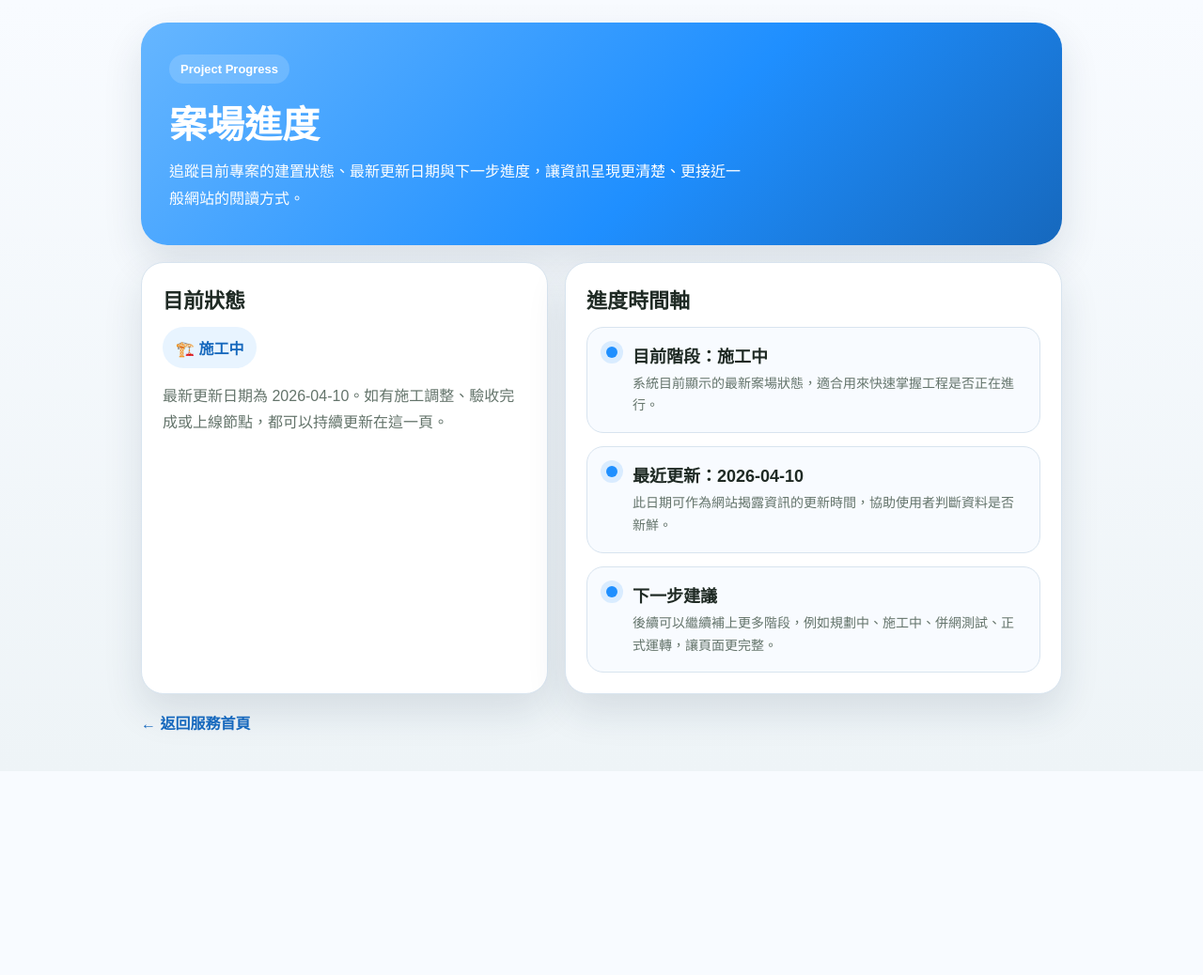
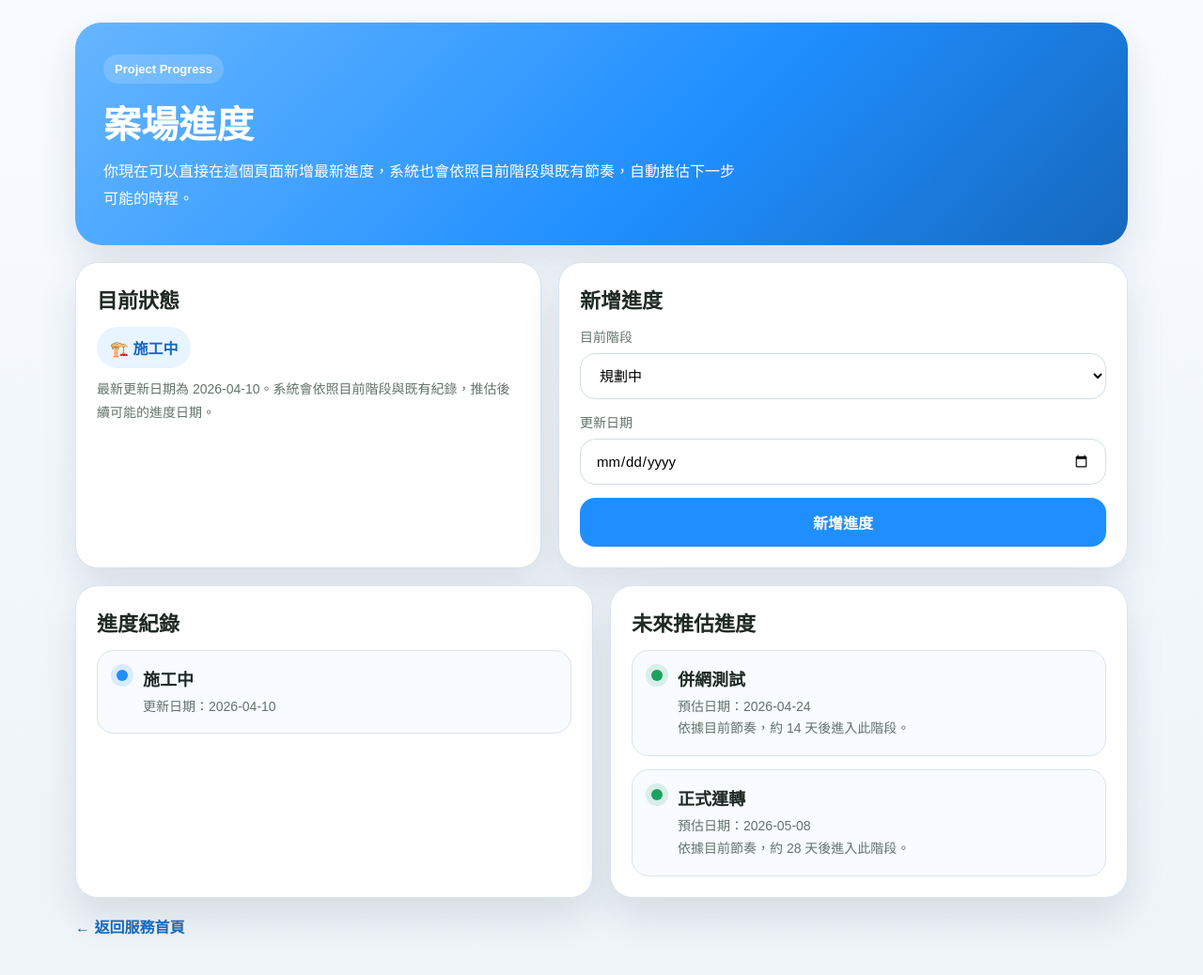
Before and after one commit to eric100108/citizen-power-line-bot, a Flask app: page /progress in a window 1280 px wide. Shown: the whole page at 94% size. Before the commit the page ends 783 px from the top, so only its background shows below. Run offline with Flask 3, Linux system fonts and the light colour scheme; data comes from the database, SQL or seed files in the repository.

Commit message:
Refactor app and enhance progress flow

```diff
--- a/app.py
+++ b/app.py
@@ -1,171 +1,15 @@
 import os
-import sqlite3
-import requests
-from flask import Flask, jsonify, request, render_template
+from flask import Flask, jsonify, redirect, render_template, request, url_for
+
+from calc_repo import get_share_rate
+from db import init_db
+from faq_repo import find_faq_answer, list_faqs
+from line_service import reply_faq_quick_reply, reply_line_message
+from progress_repo import create_progress, get_progress_records
+from progress_service import PROGRESS_STAGES, build_predicted_progress, parse_progress_date
 
 app = Flask(__name__)
 
-DB_NAME = "app.db"
-CHANNEL_ACCESS_TOKEN = os.environ.get("CHANNEL_ACCESS_TOKEN")
-
-
-def init_db():
-    conn = sqlite3.connect(DB_NAME)
-
-    conn.execute("""
-    CREATE TABLE IF NOT EXISTS faq_items (
-        id INTEGER PRIMARY KEY AUTOINCREMENT,
-        question TEXT NOT NULL,
-        answer TEXT NOT NULL
-    )
-    """)
-
-    conn.execute("""
-    CREATE TABLE IF NOT EXISTS progress_items (
-        id INTEGER PRIMARY KEY AUTOINCREMENT,
-        stage TEXT NOT NULL,
-        updated_at TEXT NOT NULL
-    )
-    """)
-
-    conn.execute("""
-    CREATE TABLE IF NOT EXISTS calculator_rules (
-        id INTEGER PRIMARY KEY AUTOINCREMENT,
-        rule_name TEXT NOT NULL,
-        value REAL NOT NULL
-    )
-    """)
-
-    cursor = conn.execute("SELECT COUNT(*) FROM calculator_rules")
-    count = cursor.fetchone()[0]
-    if count == 0:
-        conn.execute("""
-        INSERT INTO calculator_rules (rule_name, value)
-        VALUES (?, ?)
-        """, ("share_rate", 0.5))
-
-    cursor = conn.execute("SELECT COUNT(*) FROM faq_items")
-    count = cursor.fetchone()[0]
-    if count == 0:
-        conn.execute("""
-        INSERT INTO faq_items (question, answer)
-        VALUES (?, ?)
-        """, ("什麼是公民電廠？", "公民電廠是由民眾共同參與投資、共享綠能收益的模式。"))
-
-        conn.execute("""
-        INSERT INTO faq_items (question, answer)
-        VALUES (?, ?)
-        """, ("為什麼要推動公民電廠？", "希望讓更多人參與再生能源，提升在地永續與能源轉型。"))
-
-    cursor = conn.execute("SELECT COUNT(*) FROM progress_items")
-    count = cursor.fetchone()[0]
-    if count == 0:
-        conn.execute("""
-        INSERT INTO progress_items (stage, updated_at)
-        VALUES (?, ?)
-        """, ("施工中", "2026-04-10"))
-
-    conn.commit()
-    conn.close()
-
-
-def find_faq_answer(keyword):
-    conn = sqlite3.connect(DB_NAME)
-    conn.row_factory = sqlite3.Row
-
-    row = conn.execute("""
-        SELECT answer
-        FROM faq_items
-        WHERE question LIKE ? OR answer LIKE ?
-        LIMIT 1
-    """, (f"%{keyword}%", f"%{keyword}%")).fetchone()
-
-    conn.close()
-
-    if row:
-        return row["answer"]
-    return None
-
-
-def reply_line_message(reply_token, text):
-    if not CHANNEL_ACCESS_TOKEN:
-        print("ERROR: CHANNEL_ACCESS_TOKEN is missing")
-        return
-
-    headers = {
-        "Authorization": f"Bearer {CHANNEL_ACCESS_TOKEN}",
-        "Content-Type": "application/json"
-    }
-
-    body = {
-        "replyToken": reply_token,
-        "messages": [
-            {
-                "type": "text",
-                "text": text
-            }
-        ]
-    }
-
-    response = requests.post(
-        "https://api.line.me/v2/bot/message/reply",
-        headers=headers,
-        json=body,
-        timeout=10
-    )
-
-    print("LINE reply status:", response.status_code)
-    print("LINE reply body:", response.text)
-
-def reply_faq_quick_reply(reply_token):
-    if not CHANNEL_ACCESS_TOKEN:
-        print("ERROR: CHANNEL_ACCESS_TOKEN 未設定")
-        return
-
-    headers = {
-        "Authorization": f"Bearer {CHANNEL_ACCESS_TOKEN}",
-        "Content-Type": "application/json"
-    }
-
-    body = {
-        "replyToken": reply_token,
-        "messages": [
-            {
-                "type": "text",
-                "text": "請選擇想了解的問題：",
-                "quickReply": {
-                    "items": [
-                        {
-                            "type": "action",
-                            "action": {
-                                "type": "message",
-                                "label": "什麼是公民電廠？",
-                                "text": "什麼是公民電廠？"
-                            }
-                        },
-                        {
-                            "type": "action",
-                            "action": {
-                                "type": "message",
-                                "label": "為什麼要推動公民電廠？",
-                                "text": "為什麼要推動公民電廠？"
-                            }
-                        }
-                    ]
-                }
-            }
-        ]
-    }
-
-    response = requests.post(
-        "https://api.line.me/v2/bot/message/reply",
-        headers=headers,
-        json=body,
-        timeout=10
-    )
-
-    print("LINE quick reply status:", response.status_code)
-    print("LINE quick reply body:", response.text)
 
 @app.route("/menu")
 def menu():
@@ -175,7 +19,6 @@ def menu():
 @app.route("/webhook", methods=["POST"])
 def webhook():
     data = request.get_json(silent=True)
-
     print("=== webhook received ===")
     print(data)
 
@@ -192,7 +35,6 @@ def webhook():
 
         reply_token = event.get("replyToken")
         user_message = message.get("text", "").strip()
-
         if not reply_token or not user_message:
             continue
 
@@ -201,12 +43,7 @@ def webhook():
             continue
 
         answer = find_faq_answer(user_message)
-
-        if answer:
-            reply_text = answer
-        else:
-            reply_text = "查無相關 FAQ"
-
+        reply_text = answer if answer else "查無相關 FAQ，請輸入 FAQ 查看可選問題。"
         reply_line_message(reply_token, reply_text)
 
     return "OK", 200
@@ -217,52 +54,30 @@ def home():
     return jsonify({
         "status": "ok",
         "system": "citizen power line bot",
-        "version": "0.2",
+        "version": "0.5",
         "features": {
             "faq_all": "/faq",
             "faq_search": "/faq?keyword=公民電廠",
             "calc": "/calc?amount=10000",
             "progress": "/progress",
             "webhook": "/webhook",
-            "menu": "/menu"
-        }
+            "menu": "/menu",
+        },
     })
 
 
 @app.route("/faq")
 def faq():
     keyword = request.args.get("keyword", default="", type=str)
-
-    conn = sqlite3.connect(DB_NAME)
-    conn.row_factory = sqlite3.Row
-
-    if keyword:
-        rows = conn.execute("""
-            SELECT question, answer
-            FROM faq_items
-            WHERE question LIKE ? OR answer LIKE ?
-        """, (f"%{keyword}%", f"%{keyword}%")).fetchall()
-    else:
-        rows = conn.execute("""
-            SELECT question, answer
-            FROM faq_items
-        """).fetchall()
-
-    conn.close()
+    rows = list_faqs(keyword)
 
     if not rows:
-        return jsonify({
-            "message": "找不到相關 FAQ"
-        }), 404
+        return jsonify({"message": "找不到相關 FAQ"}), 404
 
-    result = []
-    for row in rows:
-        result.append({
-            "question": row["question"],
-            "answer": row["answer"]
-        })
-
-    return jsonify(result)
+    return jsonify([
+        {"question": row["question"], "answer": row["answer"]}
+        for row in rows
+    ])
 
 
 @app.route("/hello")
@@ -273,54 +88,49 @@ def hello():
 @app.route("/calc")
 def calc():
     amount = request.args.get("amount", default=10000, type=float)
+    share_rate = get_share_rate()
 
-    conn = sqlite3.connect(DB_NAME)
-    conn.row_factory = sqlite3.Row
-
-    row = conn.execute("""
-        SELECT value
-        FROM calculator_rules
-        WHERE rule_name = ?
-        LIMIT 1
-    """, ("share_rate",)).fetchone()
-
-    conn.close()
-
-    if row is None:
+    if share_rate is None:
         return "找不到投資試算規則", 404
 
-    share_rate = row["value"]
     estimated_return = amount * share_rate
-
     return render_template(
         "calc.html",
         amount=amount,
         share_rate=share_rate,
-        estimated_return=estimated_return
+        estimated_return=estimated_return,
     )
 
 
-@app.route("/progress")
+@app.route("/progress", methods=["GET", "POST"])
 def progress():
-    conn = sqlite3.connect(DB_NAME)
-    conn.row_factory = sqlite3.Row
+    if request.method == "POST":
+        stage = request.form.get("stage", "").strip()
+        updated_at = request.form.get("updated_at", "").strip()
 
-    row = conn.execute("""
-        SELECT stage, updated_at
-        FROM progress_items
-        ORDER BY id DESC
-        LIMIT 1
-    """).fetchone()
+        if stage not in PROGRESS_STAGES or not updated_at:
+            return redirect(url_for("progress", saved="0"))
 
-    conn.close()
+        try:
+            parse_progress_date(updated_at)
+        except ValueError:
+            return redirect(url_for("progress", saved="0"))
 
-    if row is None:
-        return "目前沒有案場進度資料", 404
+        create_progress(stage, updated_at)
+        return redirect(url_for("progress", saved="1"))
+
+    progress_rows = get_progress_records()
+    latest_record = progress_rows[0] if progress_rows else None
+    records_asc = list(reversed(progress_rows))
+    predictions = build_predicted_progress(latest_record, records_asc)
 
     return render_template(
         "progress.html",
-        stage=row["stage"],
-        updated_at=row["updated_at"]
+        latest_record=latest_record,
+        progress_rows=progress_rows,
+        predicted_rows=predictions,
+        progress_stages=PROGRESS_STAGES,
+        saved=request.args.get("saved"),
     )
 
 
--- a/templates/progress.html
+++ b/templates/progress.html
@@ -13,6 +13,10 @@
       --text: #1f2a24;
       --sub: #64746b;
       --line: #d8e4ef;
+      --success: #1aa25f;
+      --success-bg: #eaf8f0;
+      --warning: #d97706;
+      --warning-bg: #fff4dd;
       --shadow: 0 18px 42px rgba(22, 49, 77, 0.12);
     }
 
@@ -28,7 +32,7 @@
     }
 
     .page {
-      max-width: 980px;
+      max-width: 1120px;
       margin: 0 auto;
     }
 
@@ -56,11 +60,11 @@
 
     .hero p {
       margin: 0;
-      max-width: 620px;
+      max-width: 680px;
       line-height: 1.8;
     }
 
-    .grid {
+    .layout {
       display: grid;
       gap: 18px;
       margin-top: 18px;
@@ -90,12 +94,79 @@
       font-weight: 700;
     }
 
-    .timeline {
+    .message {
+      margin-top: 14px;
+      padding: 12px 14px;
+      border-radius: 16px;
+      font-size: 14px;
+    }
+
+    .message.success {
+      background: var(--success-bg);
+      color: var(--success);
+    }
+
+    .message.warning {
+      background: var(--warning-bg);
+      color: var(--warning);
+    }
+
+    .form-grid {
       display: grid;
       gap: 14px;
     }
 
-    .timeline-item {
+    label {
+      display: block;
+      margin-bottom: 8px;
+      font-size: 14px;
+      color: var(--sub);
+    }
+
+    input,
+    select {
+      width: 100%;
+      border: 1px solid #d1dee8;
+      border-radius: 16px;
+      padding: 14px 16px;
+      font-size: 15px;
+      font-family: inherit;
+      background: #fff;
+    }
+
+    .button {
+      display: inline-block;
+      border: none;
+      border-radius: 16px;
+      padding: 14px 18px;
+      background: var(--brand);
+      color: #fff;
+      font-size: 16px;
+      font-weight: 700;
+      cursor: pointer;
+    }
+
+    .muted {
+      margin: 10px 0 0;
+      color: var(--sub);
+      line-height: 1.8;
+      font-size: 14px;
+    }
+
+    .section-grid {
+      display: grid;
+      gap: 18px;
+      margin-top: 18px;
+    }
+
+    .timeline,
+    .forecast-list {
+      display: grid;
+      gap: 14px;
+    }
+
+    .timeline-item,
+    .forecast-item {
       position: relative;
       padding: 16px 18px 16px 48px;
       border-radius: 18px;
@@ -103,7 +174,8 @@
       border: 1px solid var(--line);
     }
 
-    .timeline-item::before {
+    .timeline-item::before,
+    .forecast-item::before {
       content: "";
       position: absolute;
       left: 20px;
@@ -115,15 +187,32 @@
       box-shadow: 0 0 0 6px rgba(31, 143, 255, 0.14);
     }
 
-    .timeline-item strong {
+    .forecast-item::before {
+      background: var(--success);
+      box-shadow: 0 0 0 6px rgba(26, 162, 95, 0.14);
+    }
+
+    .timeline-item strong,
+    .forecast-item strong {
       display: block;
       margin-bottom: 6px;
       font-size: 18px;
     }
 
-    .timeline-item span {
+    .timeline-item span,
+    .forecast-item span {
       color: var(--sub);
       font-size: 14px;
+      line-height: 1.7;
+      display: block;
+    }
+
+    .empty-state {
+      padding: 18px;
+      border-radius: 18px;
+      background: #f8fbff;
+      border: 1px dashed #c8d8e5;
+      color: var(--sub);
       line-height: 1.7;
     }
 
@@ -135,9 +224,10 @@
       font-weight: 700;
     }
 
-    @media (min-width: 820px) {
+    @media (min-width: 860px) {
       body { padding: 24px 18px 40px; }
-      .grid { grid-template-columns: 0.9fr 1.1fr; }
+      .layout { grid-template-columns: 0.9fr 1.1fr; }
+      .section-grid { grid-template-columns: 1fr 1fr; }
       .hero { padding: 34px 30px; }
       .hero h1 { font-size: 40px; }
     }
@@ -148,32 +238,78 @@
     <section class="hero">
       <div class="badge">Project Progress</div>
       <h1>案場進度</h1>
-      <p>追蹤目前專案的建置狀態、最新更新日期與下一步進度，讓資訊呈現更清楚、更接近一般網站的閱讀方式。</p>
+      <p>你現在可以直接在這個頁面新增最新進度，系統也會依照目前階段與既有節奏，自動推估下一步可能的時程。</p>
     </section>
 
-    <section class="grid">
+    <section class="layout">
       <section class="card">
         <h2>目前狀態</h2>
-        <div class="status">🏗️ {{ stage }}</div>
-        <p style="margin:16px 0 0; color:#64746b; line-height:1.8;">最新更新日期為 {{ updated_at }}。如有施工調整、驗收完成或上線節點，都可以持續更新在這一頁。</p>
+        {% if latest_record %}
+          <div class="status">🏗️ {{ latest_record.stage }}</div>
+          <p class="muted">最新更新日期為 {{ latest_record.updated_at }}。系統會依照目前階段與既有紀錄，推估後續可能的進度日期。</p>
+        {% else %}
+          <div class="empty-state">目前還沒有任何進度資料，請先新增第一筆紀錄。</div>
+        {% endif %}
+
+        {% if saved == "1" %}
+          <div class="message success">已成功新增一筆案場進度。</div>
+        {% elif saved == "0" %}
+          <div class="message warning">新增失敗，請確認階段與日期格式是否正確。</div>
+        {% endif %}
       </section>
 
       <section class="card">
-        <h2>進度時間軸</h2>
-        <div class="timeline">
-          <div class="timeline-item">
-            <strong>目前階段：{{ stage }}</strong>
-            <span>系統目前顯示的最新案場狀態，適合用來快速掌握工程是否正在進行。</span>
+        <h2>新增進度</h2>
+        <form method="post" action="/progress" class="form-grid">
+          <div>
+            <label for="stage">目前階段</label>
+            <select id="stage" name="stage" required>
+              {% for stage in progress_stages %}
+                <option value="{{ stage }}">{{ stage }}</option>
+              {% endfor %}
+            </select>
           </div>
-          <div class="timeline-item">
-            <strong>最近更新：{{ updated_at }}</strong>
-            <span>此日期可作為網站揭露資訊的更新時間，協助使用者判斷資料是否新鮮。</span>
+          <div>
+            <label for="updated_at">更新日期</label>
+            <input id="updated_at" name="updated_at" type="date" required>
           </div>
-          <div class="timeline-item">
-            <strong>下一步建議</strong>
-            <span>後續可以繼續補上更多階段，例如規劃中、施工中、併網測試、正式運轉，讓頁面更完整。</span>
+          <button class="button" type="submit">新增進度</button>
+        </form>
+      </section>
+    </section>
+
+    <section class="section-grid">
+      <section class="card">
+        <h2>進度紀錄</h2>
+        {% if progress_rows %}
+          <div class="timeline">
+            {% for item in progress_rows %}
+              <div class="timeline-item">
+                <strong>{{ item.stage }}</strong>
+                <span>更新日期：{{ item.updated_at }}</span>
+              </div>
+            {% endfor %}
           </div>
-        </div>
+        {% else %}
+          <div class="empty-state">尚未建立任何進度紀錄。</div>
+        {% endif %}
+      </section>
+
+      <section class="card">
+        <h2>未來推估進度</h2>
+        {% if predicted_rows %}
+          <div class="forecast-list">
+            {% for item in predicted_rows %}
+              <div class="forecast-item">
+                <strong>{{ item.stage }}</strong>
+                <span>預估日期：{{ item.predicted_date }}</span>
+                <span>依據目前節奏，約 {{ item.days_after }} 天後進入此階段。</span>
+              </div>
+            {% endfor %}
+          </div>
+        {% else %}
+          <div class="empty-state">目前已到最後階段，或資料不足以推估更多後續進度。</div>
+        {% endif %}
       </section>
     </section>
 
```
Also changed, not shown: calc_repo.py (added, +13 -0 lines), db.py (added, +73 -0 lines), faq_repo.py (added, +30 -0 lines), line_service.py (added, +79 -0 lines), progress_repo.py (added, +22 -0 lines), progress_service.py (added, +51 -0 lines), 1 other file.
